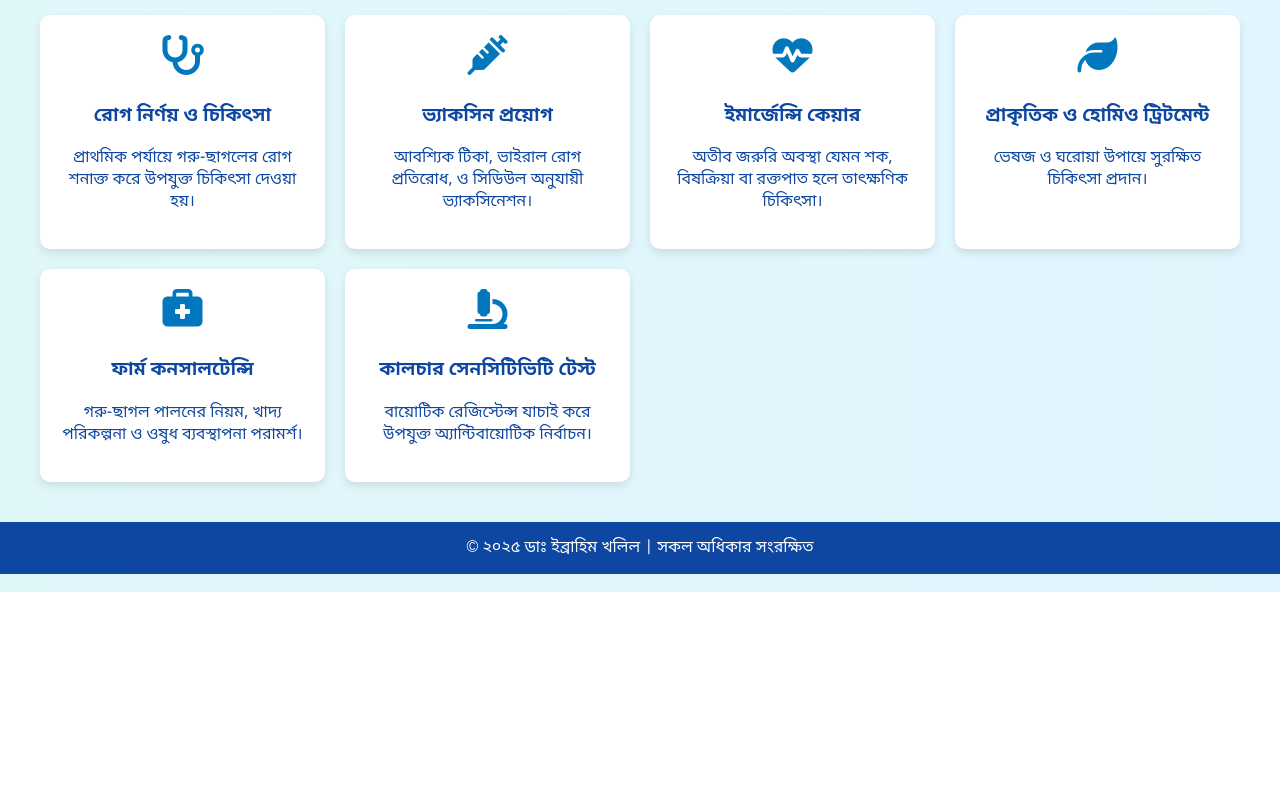
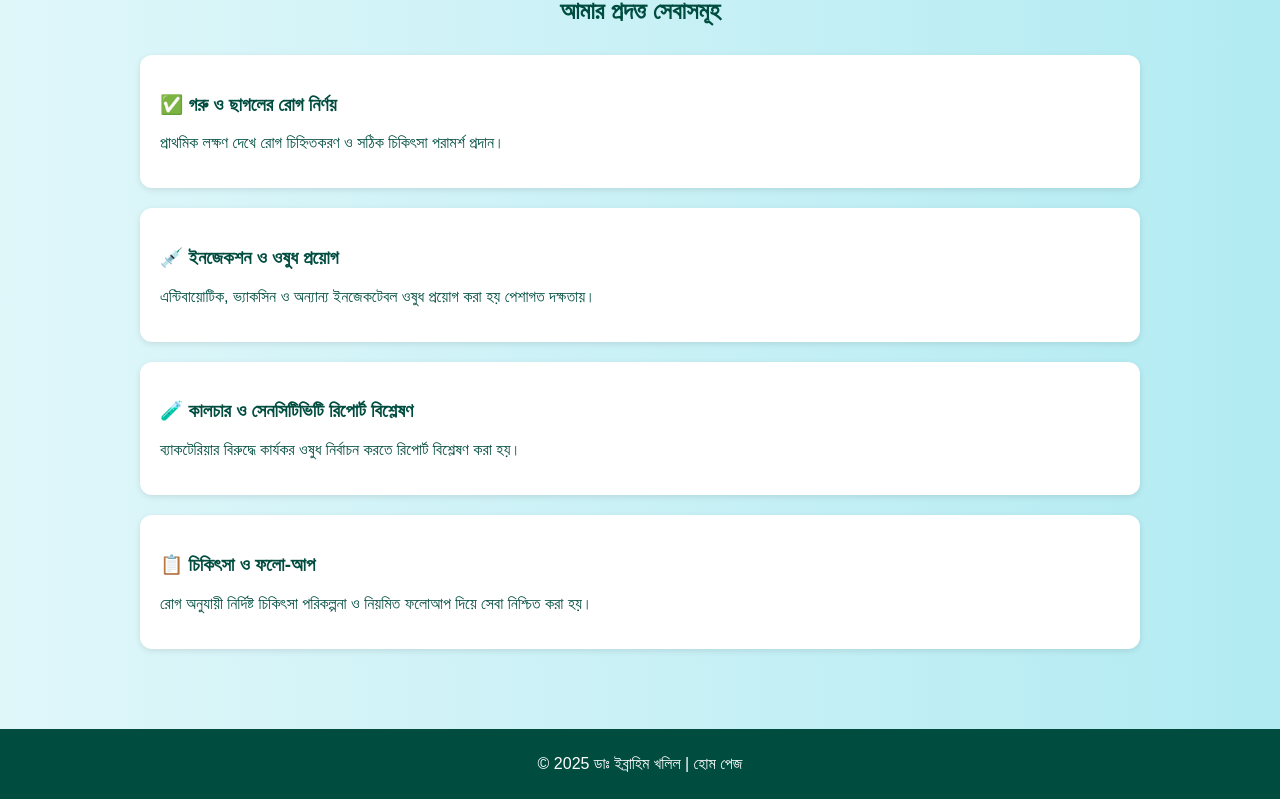
Before and after one commit to ibrahimkhalilvet0/mywebsite, a plain HTML site: page Services.html in a window 1280 px wide. Shown: the part 208-1007 px from the top of the page. Before the commit the page ends 800 px from the top, so only its background shows below. Drawn offline with Linux system fonts and the light colour scheme.

Commit message:
Update Services.html

```diff
--- a/Services.html
+++ b/Services.html
@@ -2,101 +2,98 @@
 <html lang="bn">
 <head>
   <meta charset="UTF-8" />
-  <meta name="viewport" content="width=device-width, initial-scale=1.0"/>
-  <title>সার্ভিসসমূহ | ডাঃ ইব্রাহিম খলিল</title>
+  <meta name="viewport" content="width=device-width, initial-scale=1.0" />
+  <title>সার্ভিসেস - ডাঃ ইব্রাহিম খলিল</title>
+  <link rel="stylesheet" href="style.css" />
+  <link rel="icon" href="https://postimg.cc/ygw1Hs4J" />
   <style>
     body {
-      font-family: 'Noto Sans Bengali', sans-serif;
-      background: linear-gradient(to right, #e0f7fa, #e1f5fe);
       margin: 0;
-      padding: 0;
-      color: #0d47a1;
+      font-family: 'Kalpurush', sans-serif;
+      background: linear-gradient(to right, #e0f7fa, #b2ebf2);
+      color: #004d40;
     }
+
     header {
-      background-color: #0d47a1;
+      background-color: #00695c;
       color: white;
-      padding: 30px;
+      padding: 20px;
       text-align: center;
     }
-    .services {
-      display: grid;
-      grid-template-columns: repeat(auto-fit, minmax(250px, 1fr));
-      gap: 20px;
-      padding: 40px;
+
+    .container {
+      padding: 30px;
+      max-width: 1000px;
+      margin: auto;
     }
-    .card {
+
+    h2 {
+      text-align: center;
+      margin-bottom: 30px;
+    }
+
+    .service {
       background-color: white;
+      border-radius: 12px;
       padding: 20px;
-      border-radius: 10px;
-      box-shadow: 0 4px 8px rgba(0,0,0,0.1);
-      text-align: center;
-      transition: 0.3s;
+      margin-bottom: 20px;
+      box-shadow: 0 2px 6px rgba(0, 0, 0, 0.1);
+      transition: transform 0.3s;
     }
-    .card:hover {
-      transform: translateY(-5px);
+
+    .service:hover {
+      transform: scale(1.02);
     }
-    .card i {
-      font-size: 40px;
-      color: #0277bd;
-      margin-bottom: 10px;
-    }
+
     footer {
-      background-color: #0d47a1;
+      background-color: #004d40;
       color: white;
       text-align: center;
-      padding: 15px;
+      padding: 10px;
+    }
+
+    a {
+      color: white;
+      text-decoration: none;
+    }
+
+    a:hover {
+      text-decoration: underline;
     }
   </style>
-  <script src="https://kit.fontawesome.com/a076d05399.js" crossorigin="anonymous"></script>
 </head>
 <body>
-
   <header>
-    <h1>আমার সেবা সমূহ</h1>
-    <p>ডাঃ ইব্রাহিম খলিল, ভেটেরিনারি হেলথ কেয়ার</p>
+    <h1>🐄 ভেটেরিনারি সার্ভিস সমূহ</h1>
+    <p>ডাঃ ইব্রাহিম খলিল | পশু চিকিৎসা ও স্বাস্থ্য সেবা</p>
   </header>
 
-  <section class="services">
-    <div class="card">
-      <i class="fas fa-stethoscope"></i>
-      <h3>রোগ নির্ণয় ও চিকিৎসা</h3>
-      <p>প্রাথমিক পর্যায়ে গরু-ছাগলের রোগ শনাক্ত করে উপযুক্ত চিকিৎসা দেওয়া হয়।</p>
+  <div class="container">
+    <h2>আমার প্রদত্ত সেবাসমূহ</h2>
+
+    <div class="service">
+      <h3>✅ গরু ও ছাগলের রোগ নির্ণয়</h3>
+      <p>প্রাথমিক লক্ষণ দেখে রোগ চিহ্নিতকরণ ও সঠিক চিকিৎসা পরামর্শ প্রদান।</p>
     </div>
 
-    <div class="card">
-      <i class="fas fa-syringe"></i>
-      <h3>ভ্যাকসিন প্রয়োগ</h3>
-      <p>আবশ্যিক টিকা, ভাইরাল রোগ প্রতিরোধ, ও সিডিউল অনুযায়ী ভ্যাকসিনেশন।</p>
+    <div class="service">
+      <h3>💉 ইনজেকশন ও ওষুধ প্রয়োগ</h3>
+      <p>এন্টিবায়োটিক, ভ্যাকসিন ও অন্যান্য ইনজেকটেবল ওষুধ প্রয়োগ করা হয় পেশাগত দক্ষতায়।</p>
     </div>
 
-    <div class="card">
-      <i class="fas fa-heartbeat"></i>
-      <h3>ইমার্জেন্সি কেয়ার</h3>
-      <p>অতীব জরুরি অবস্থা যেমন শক, বিষক্রিয়া বা রক্তপাত হলে তাৎক্ষণিক চিকিৎসা।</p>
+    <div class="service">
+      <h3>🧪 কালচার ও সেনসিটিভিটি রিপোর্ট বিশ্লেষণ</h3>
+      <p>ব্যাকটেরিয়ার বিরুদ্ধে কার্যকর ওষুধ নির্বাচন করতে রিপোর্ট বিশ্লেষণ করা হয়।</p>
     </div>
 
-    <div class="card">
-      <i class="fas fa-leaf"></i>
-      <h3>প্রাকৃতিক ও হোমিও ট্রিটমেন্ট</h3>
-      <p>ভেষজ ও ঘরোয়া উপায়ে সুরক্ষিত চিকিৎসা প্রদান।</p>
+    <div class="service">
+      <h3>📋 চিকিৎসা ও ফলো-আপ</h3>
+      <p>রোগ অনুযায়ী নির্দিষ্ট চিকিৎসা পরিকল্পনা ও নিয়মিত ফলোআপ দিয়ে সেবা নিশ্চিত করা হয়।</p>
     </div>
-
-    <div class="card">
-      <i class="fas fa-briefcase-medical"></i>
-      <h3>ফার্ম কনসালটেন্সি</h3>
-      <p>গরু-ছাগল পালনের নিয়ম, খাদ্য পরিকল্পনা ও ওষুধ ব্যবস্থাপনা পরামর্শ।</p>
-    </div>
-
-    <div class="card">
-      <i class="fas fa-microscope"></i>
-      <h3>কালচার সেনসিটিভিটি টেস্ট</h3>
-      <p>বায়োটিক রেজিস্টেন্স যাচাই করে উপযুক্ত অ্যান্টিবায়োটিক নির্বাচন।</p>
-    </div>
-  </section>
+  </div>
 
   <footer>
-    © ২০২৫ ডাঃ ইব্রাহিম খলিল | সকল অধিকার সংরক্ষিত
+    <p>&copy; 2025 ডাঃ ইব্রাহিম খলিল | <a href="https://ibrahimkhalilvet0.github.io">হোম পেজ</a></p>
   </footer>
-
 </body>
 </html>
```
